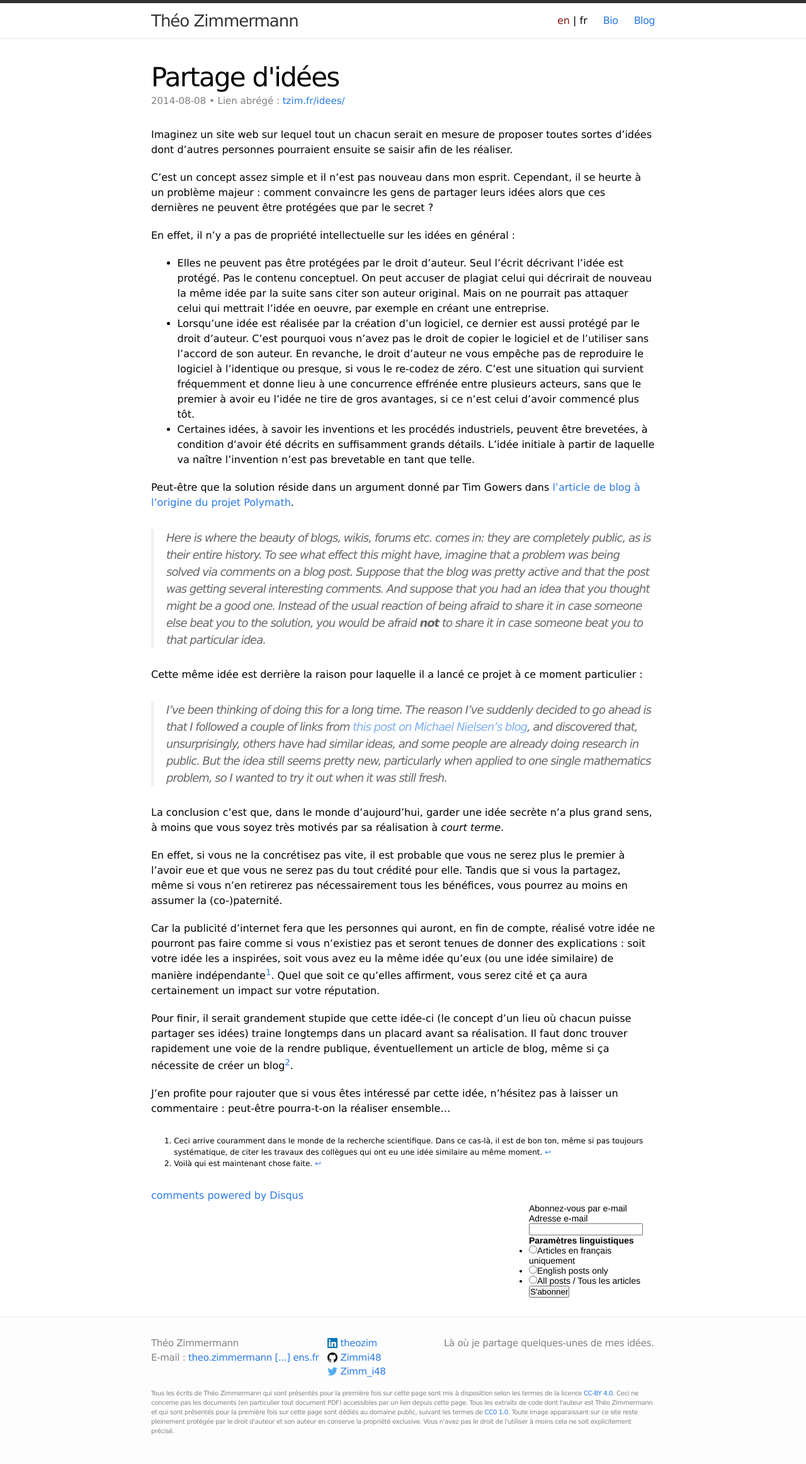
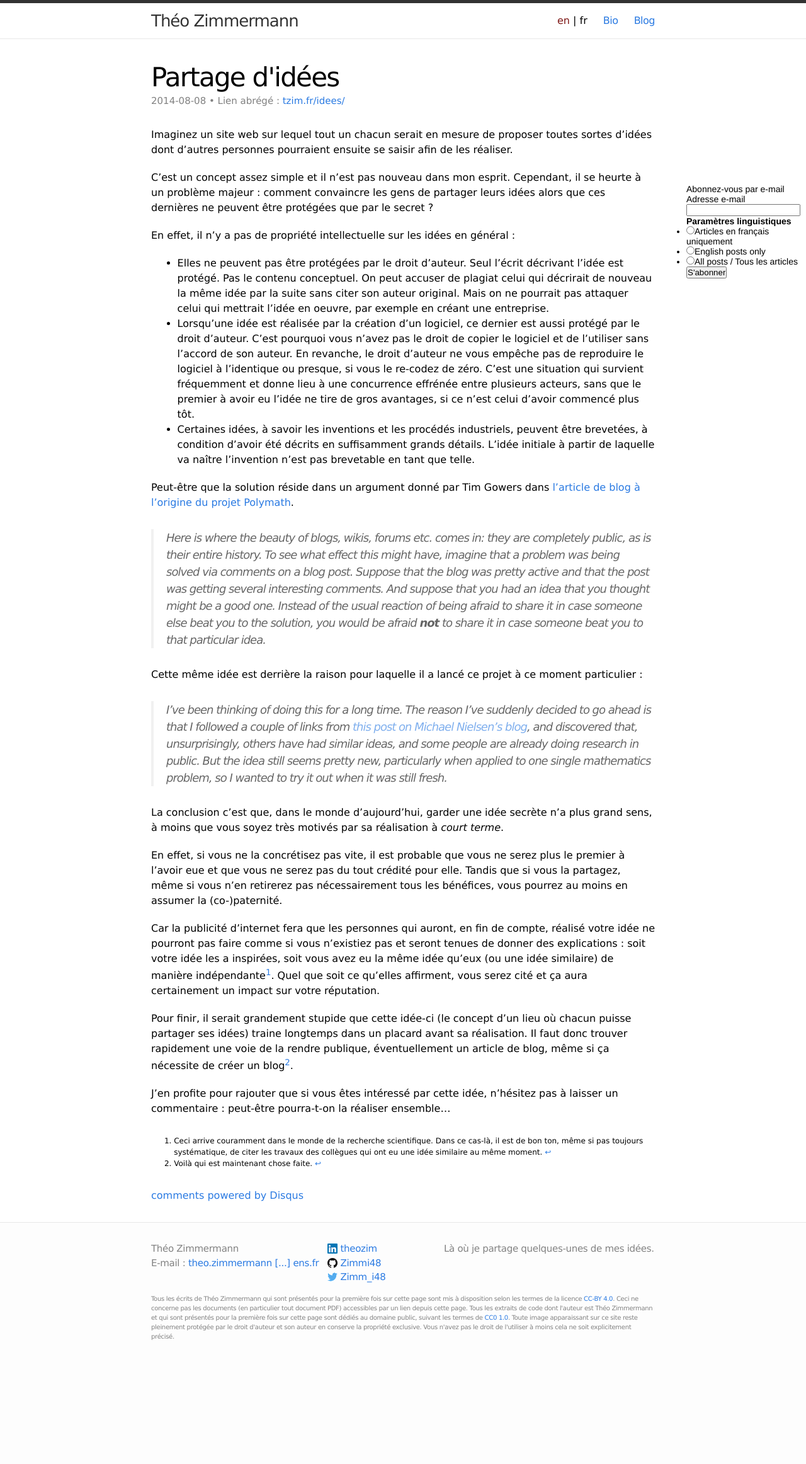
Before and after one commit to Zimmi48/zimmi48.github.io, a Jekyll site: the page built from _posts/2014-08-08-partage-d-idees.md, in a window 1280 px wide. Shown: the whole page at 63% size. Built offline with Jekyll 4.4.1, drawn with Linux system fonts in a browser that asks for light colours; comment, search, counter and statistics services are not loaded; after the commit the page ends 2174 px from its top, so only the background shows below that.

Commit message:
float subscribe form-not good for small screen

```diff
--- a/css/main.css
+++ b/css/main.css
@@ -158,12 +158,18 @@ img {
   top: 3px;
 }
 
+.post {
+    width: 100%;
+    float: left;
+}
+
 /* Subscribe form */
-#mc_embed_signup{
+#mc_embed_signup {
+    margin-top: 200px;
+    margin-left: 850px;
+    position: fixed;
     background:#fff;
-    float:right;
     font:14px Helvetica,Arial,sans-serif;
-    width:200px;
 }
 
 
```
